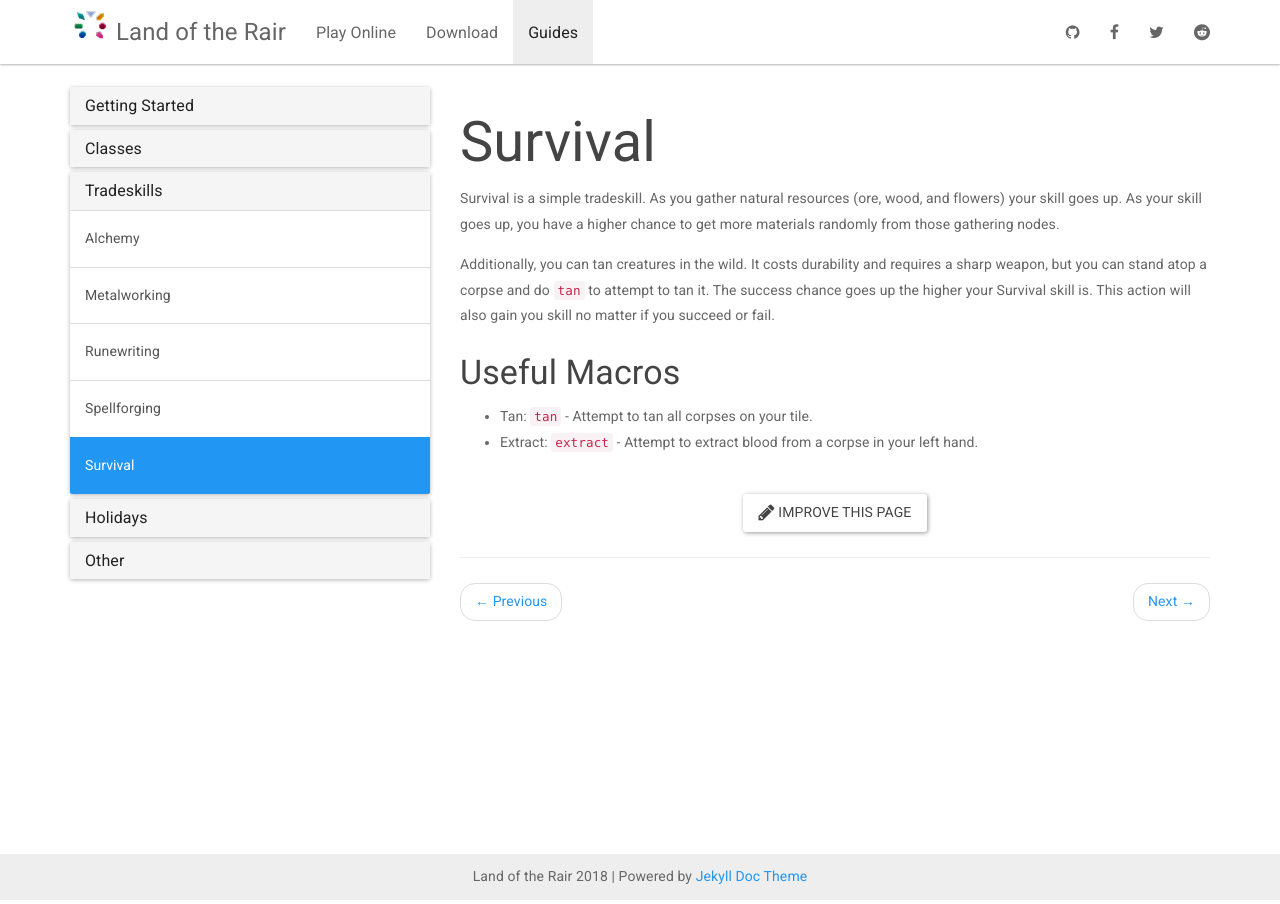
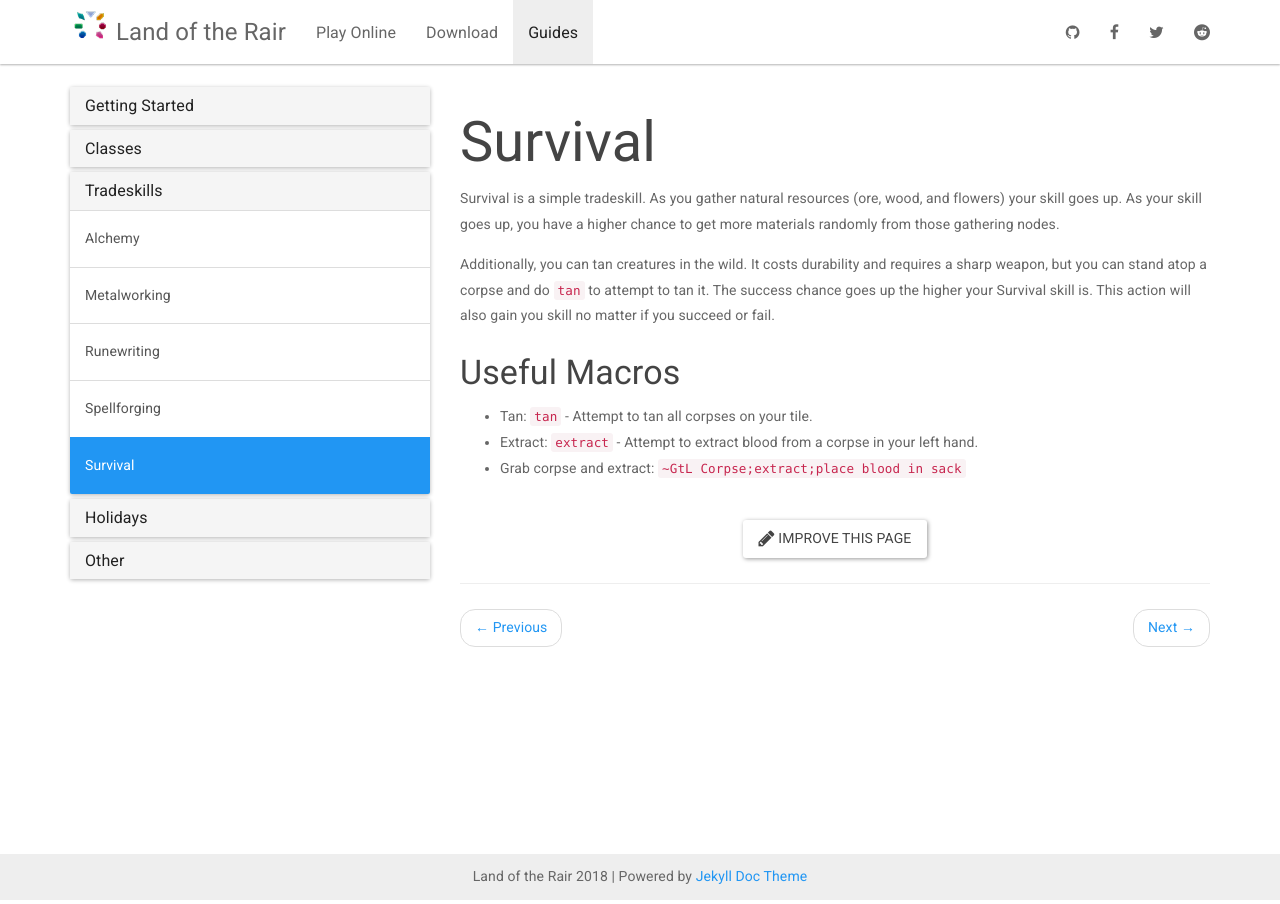
Before and after one commit to LandOfTheRair/landoftherair.github.io, a Jekyll site: the page built from _docs/tradeskills/survival.md, in a window 1280 px wide. Built offline with Jekyll 4.4.1, drawn with Linux system fonts in a browser that asks for light colours; nearby versions of some CDN libraries.

Commit message:
Update survival.md

```diff
--- a/_docs/tradeskills/survival.md
+++ b/_docs/tradeskills/survival.md
@@ -11,3 +11,4 @@ Additionally, you can tan creatures in the wild. It costs durability and require
 
 * Tan: `tan` - Attempt to tan all corpses on your tile.
 * Extract: `extract` - Attempt to extract blood from a corpse in your left hand.
+* Grab corpse and extract: `~GtL Corpse;extract;place blood in sack`
```
